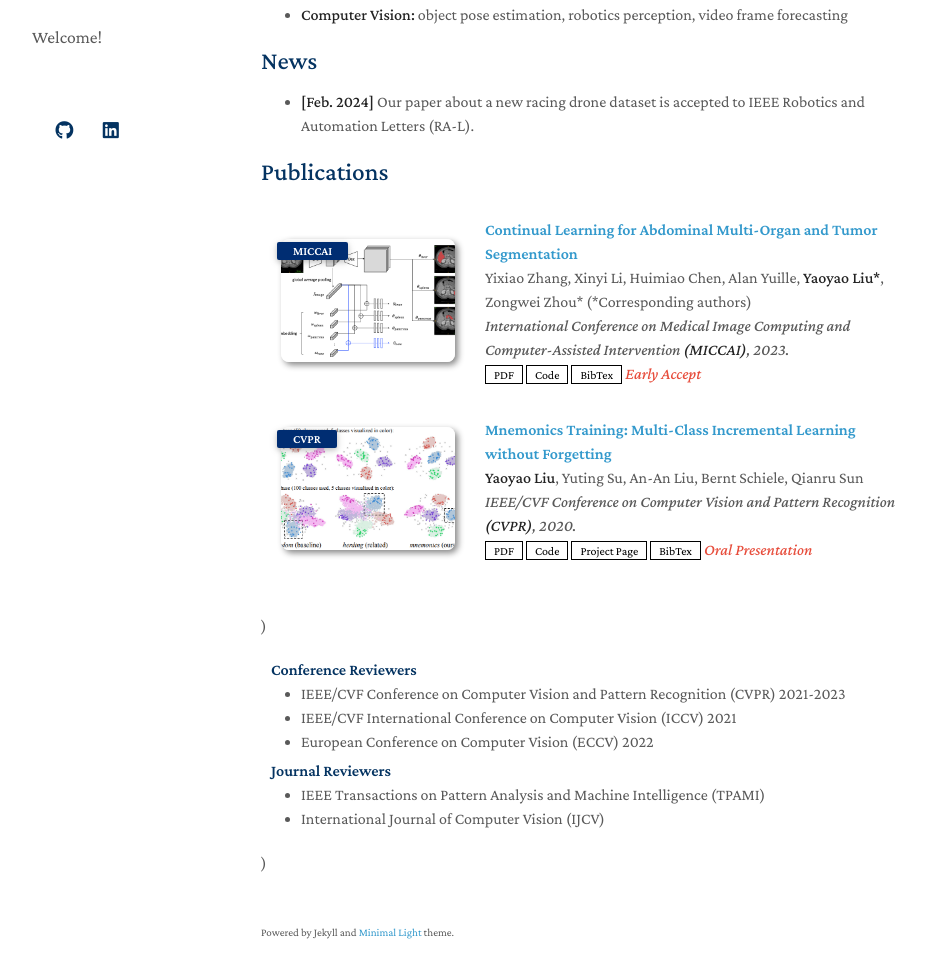
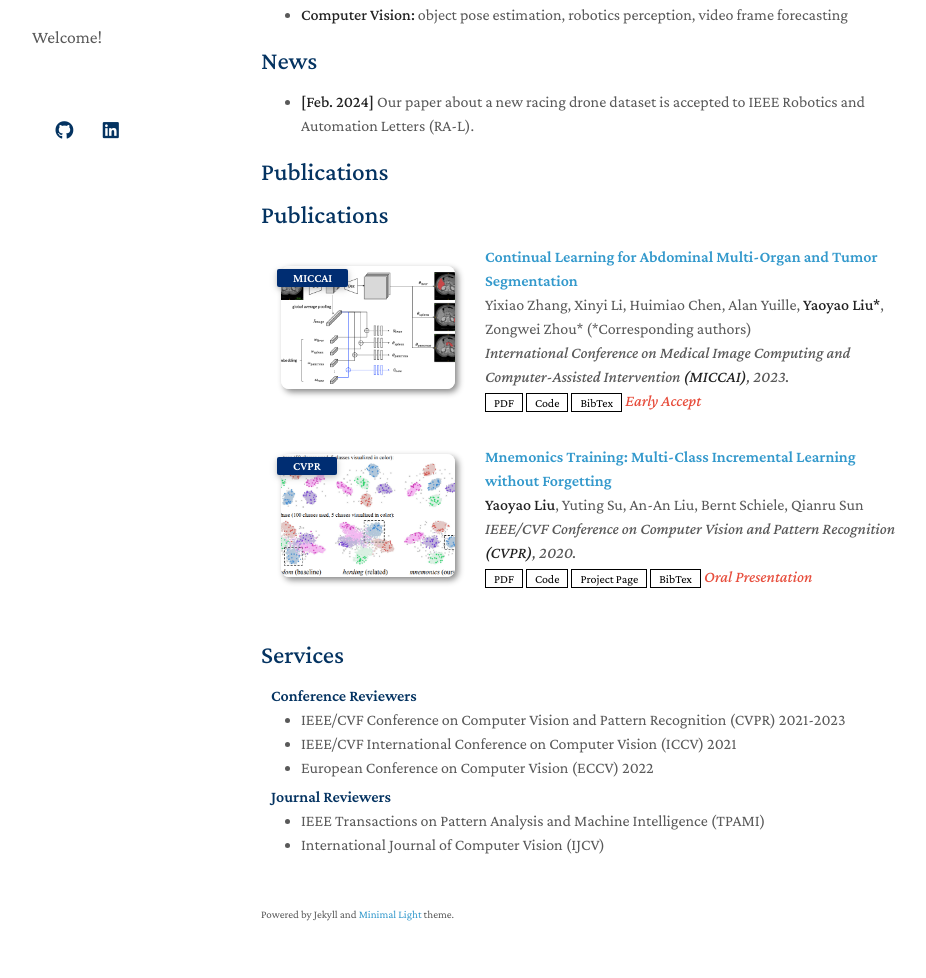
Before and after one commit to PallottaEnrico/pallottaenrico.github.io, a Jekyll site: the page built from index.md, in a window 1280 px wide and 1229 px high. Shown: the part 216-1194 px from the top of the window, without its empty margins (209-1135 px from the left). Built offline with Jekyll 4.4.1, drawn with Linux system fonts in a browser that asks for light colours; nearby versions of some CDN libraries; a style sheet for code colours, icons or effects is not loaded; our own code applies the rules of GitHub Pages for plain Markdown files.

```diff
--- a/index.md
+++ b/index.md
@@ -22,8 +22,8 @@
 [//]: # (- **[Mar. 2019]** Our paper about few-shot learning is accepted to CVPR 2019.)
 
 ## Publications
-[//]: # ()
-[//]: # ({% include_relative _includes/publications.md %})
 
-[//]: # ()
-[//]: # ({% include_relative _includes/services.md %})
+{% include_relative _includes/publications.md %}
+
+
+{% include_relative _includes/services.md %}
```
